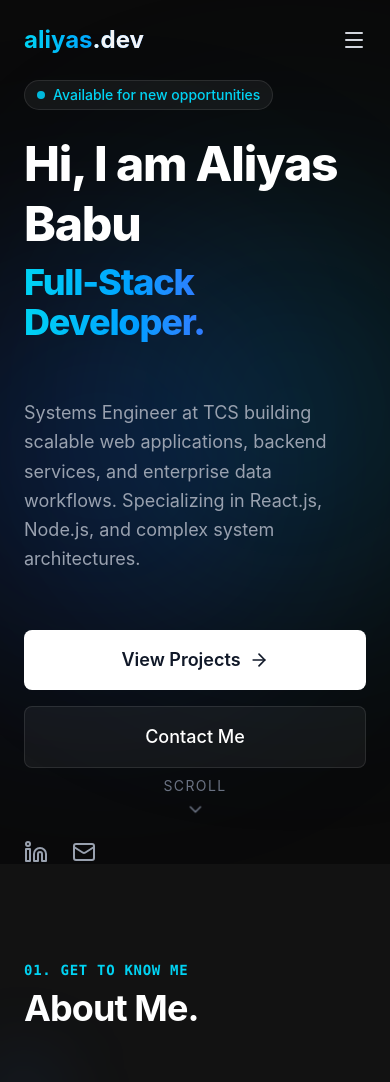
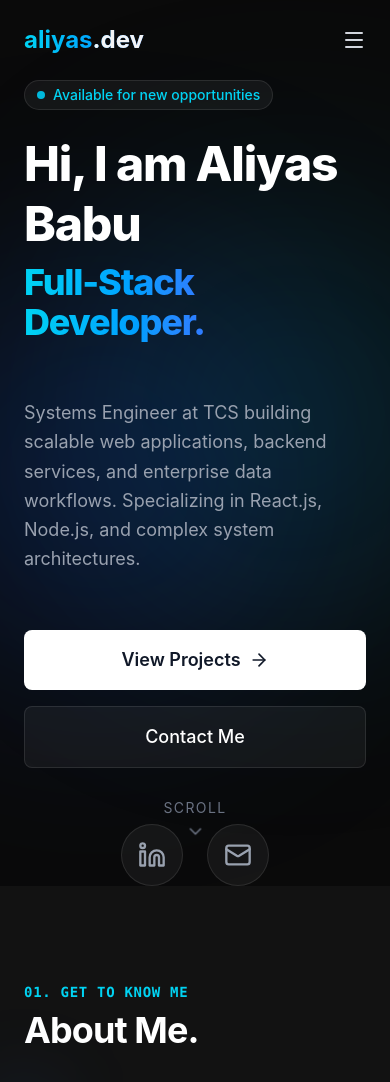
Before and after one commit to aliyasbabu/personal-portfolio, a React (Vite) app: page / in a window 390 px wide. Shown: the top 1082 px of the page. Built offline with nearby package versions, Linux system fonts and the light colour scheme.

Commit message:
responsive fix

```diff
--- a/src/components/Hero.jsx
+++ b/src/components/Hero.jsx
@@ -76,10 +76,24 @@ const Hero = () => {
           initial={{ opacity: 0 }}
           animate={{ opacity: 1 }}
           transition={{ duration: 1, delay: 0.8 }}
-          className="flex gap-6 mt-12 items-center text-gray-400"
+          className="flex gap-6 mt-8 md:mt-12 items-center text-gray-400 justify-center sm:justify-start w-full sm:w-auto"
         >
-          <a href="https://www.linkedin.com/in/aliyas-babu-a62b97147/" target="_blank" rel="noopener noreferrer" className="hover:text-cyan-400 transition-colors"><Linkedin size={24} /></a>
-          <a href="mailto:aliyasbabu2@gmail.com" className="hover:text-cyan-400 transition-colors"><Mail size={24} /></a>
+          <a
+            href="https://www.linkedin.com/in/aliyas-babu-a62b97147/"
+            target="_blank"
+            rel="noopener noreferrer"
+            className="hover:text-cyan-400 transition-colors p-4 md:p-3 bg-white/5 rounded-full hover:bg-white/10 border border-white/10 hover:border-cyan-500/30"
+            aria-label="LinkedIn Profile"
+          >
+            <Linkedin size={24} className="md:w-6 md:h-6 w-7 h-7" />
+          </a>
+          <a
+            href="mailto:aliyasbabu2@gmail.com"
+            className="hover:text-cyan-400 transition-colors p-4 md:p-3 bg-white/5 rounded-full hover:bg-white/10 border border-white/10 hover:border-cyan-500/30"
+            aria-label="Email Contact"
+          >
+            <Mail size={24} className="md:w-6 md:h-6 w-7 h-7" />
+          </a>
         </motion.div>
 
       </div>
```
